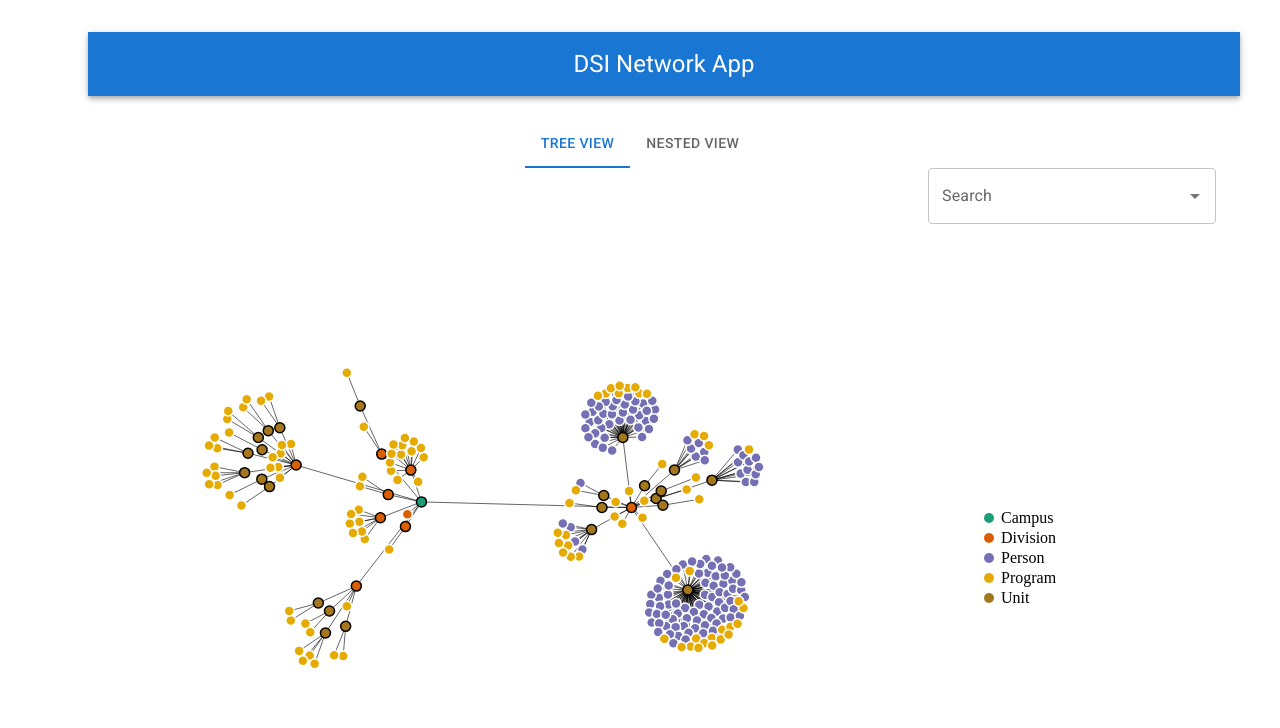
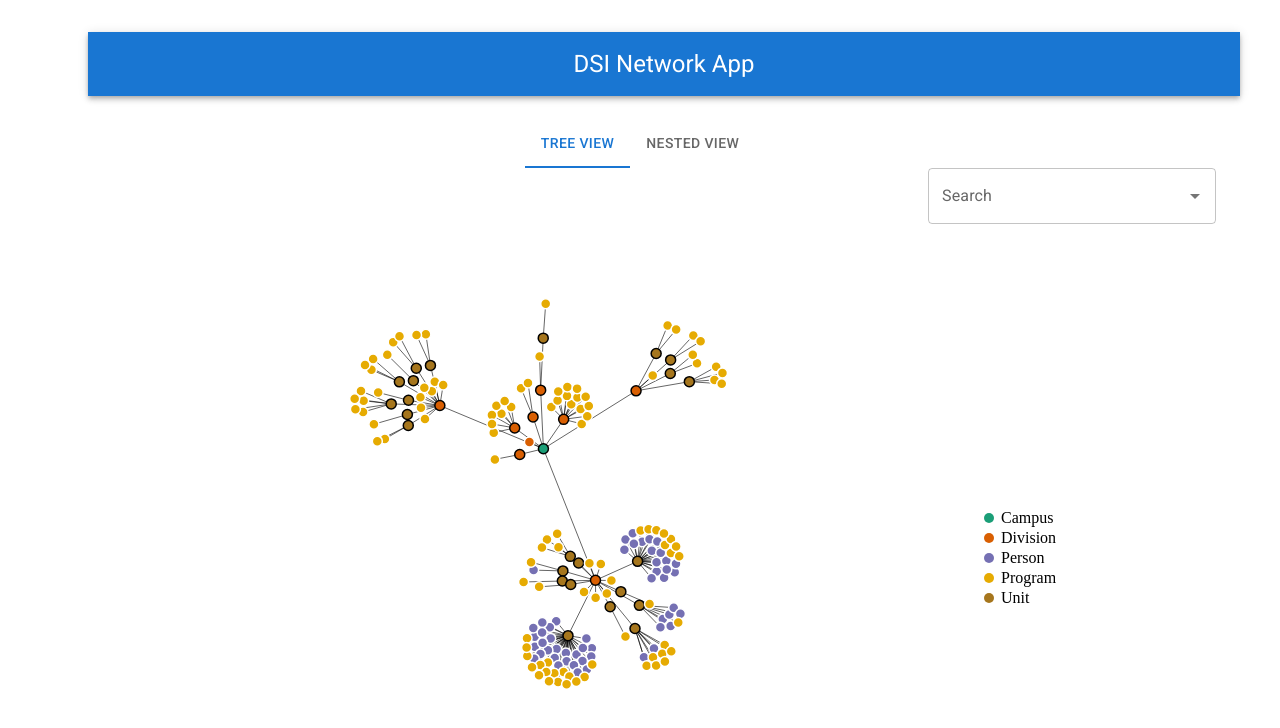
Before and after one commit to UTorontoDataScience/dsi-network, a React (Create React App) app in the folder react/: page / in a window 1280 px wide. Shown: the top 728 px of the page. Built offline with nearby package versions, Linux system fonts and the light colour scheme.

Commit message:
filter out all people but professors and PIs

```diff
--- a/react/src/data/model.ts
+++ b/react/src/data/model.ts
@@ -6,8 +6,6 @@ import {
     BaseEntity,
 } from '../types';
 import { uniqueBy, groupBy } from './../util';
-
-// once we're confident, we'll want to save this as json rather than recreating it all the time for the sake of reproducibility
 
 const fetchAcademicProgramsData = async () => {
     return (await (await fetch('academic-programs.json')).json()) as Promise<
@@ -124,8 +122,6 @@ const createDivisionsLinksAndUnits = (
         }))
         .filter(uniqueBy('name'));
 
-    const unitMap = groupBy(programs.filter(uniqueBy('unit')), 'unit');
-
     const unit: Unit[] = programs
         .filter(p => !!p.unit)
         .map(p => ({
@@ -136,22 +132,12 @@ const createDivisionsLinksAndUnits = (
         }))
         .filter(uniqueBy('name'));
 
-    //todo: filter out people who don't have professor/pi roles from initial list
+    // people should be limited to these roles already
     const getPersonRelationship = (_role?: string): Relationship => {
         const role = (_role || '').toLowerCase();
         if (role.includes('professor')) {
             return 'professor';
-        } /* else if (role.includes('phd') || role.includes('master')) {
-            return 'graduate_student';
-        } */ else if (role.includes('investigator')) {
-            return 'principal_investigator';
-        } /* else if (role.includes('undergraduate')) {
-            return 'undergraduate';
-        } else if (role.includes('research')) {
-            return 'researcher';
-        } */
-
-        return 'staff';
+        } else return 'principal_investigator';
     };
 
     const transformDepartmentName = (name: string) =>
@@ -164,15 +150,7 @@ const createDivisionsLinksAndUnits = (
     const populateUnit = (unit: Unit, people: Person[]) => {
         // just doing department to department for now
 
-        const _people = people
-            .filter(
-                p =>
-                    !!unit.name &&
-                    [p.primary_department, p.secondary_department]
-                        .map(transformDepartmentName)
-                        .includes(transformDepartmentName(unit.name))
-            )
-            .map(person => {
+        const _people = people.map(person => {
             const link = {
                 uId: unit.id,
                 uType: 'unit' as EntityType,
@@ -216,16 +194,56 @@ const createDivisionsLinksAndUnits = (
         }
     });
 
-    // divisions are parents of units (assuming for now they're all departments)
-    // people data isn't great on programs, so we'll attach to units instead
+    /* filter out all but PIs and professors and map to departments */
+    const departmentMap = people.reduce<{ [key: string]: [Person] }>(
+        (acc, curr) => {
+            const primaryDepartment = transformDepartmentName(
+                curr.primary_department
+            );
+            const secondaryDepartment = transformDepartmentName(
+                curr.secondary_department
+            );
+            if (
+                curr.primary_role &&
+                primaryDepartment &&
+                (curr.primary_role.toLowerCase().includes('professor') ||
+                    curr.primary_role.toLowerCase().includes('investigator'))
+            ) {
+                acc[primaryDepartment]
+                    ? acc[primaryDepartment].push(curr)
+                    : (acc[primaryDepartment] = [curr]);
+            }
+
+            if (
+                curr.secondary_role &&
+                secondaryDepartment &&
+                (curr.secondary_role.toLowerCase().includes('investigator') ||
+                    curr.secondary_role.toLowerCase().includes('professor'))
+            ) {
+                acc[secondaryDepartment]
+                    ? acc[secondaryDepartment].push(curr)
+                    : (acc[secondaryDepartment] = [curr]);
+            }
+
+            return acc;
+        },
+        {}
+    );
+
+    // divisions are parents of units (assuming for now units are all departments)
+    // people data doesn't typically map to programs (e.g., a major), so we'll attach to units instead
     unit.forEach(u => {
+        // link department to division
         if (u.divisionId) {
             createLink(u.divisionId, u.id, 'division', 'unit', 'department');
         }
-        populateUnit(u, people);
+        //add people to department
+        if (departmentMap[transformDepartmentName(u.name)]) {
+            populateUnit(u, departmentMap[transformDepartmentName(u.name)]);
+        }
     });
 
-    // units (departments) are parents of programs -- try linking there first
+    // units (departments) are parents of programs -- try linking there first, before division
     programs.forEach(p => {
         let divisionId: number | undefined;
         const unitId = p.unit ? unit.find(u => u.name === p.unit)?.id : null;
@@ -276,9 +294,8 @@ export const getKeys = <T>(obj: T) => Object.keys(obj) as (keyof T)[];
 export const hydrateLinks = (model: Model) => {
     const { links, ...modelsToHydrate } = model;
 
-    // this is the bottleneck -- can it be done server-side?
+    // this is slow, needss to be rethought/optimized
 
-    //this should be done once and memoized at top level
     const modelMap = getKeys(modelsToHydrate).reduce<ModelMap>(
         (acc, k) => ({
             ...acc,
```
Also changed, not shown: 1 other file (tests, documents, lock files or other folders). Lines whose indentation alone changed are shown as unchanged.
